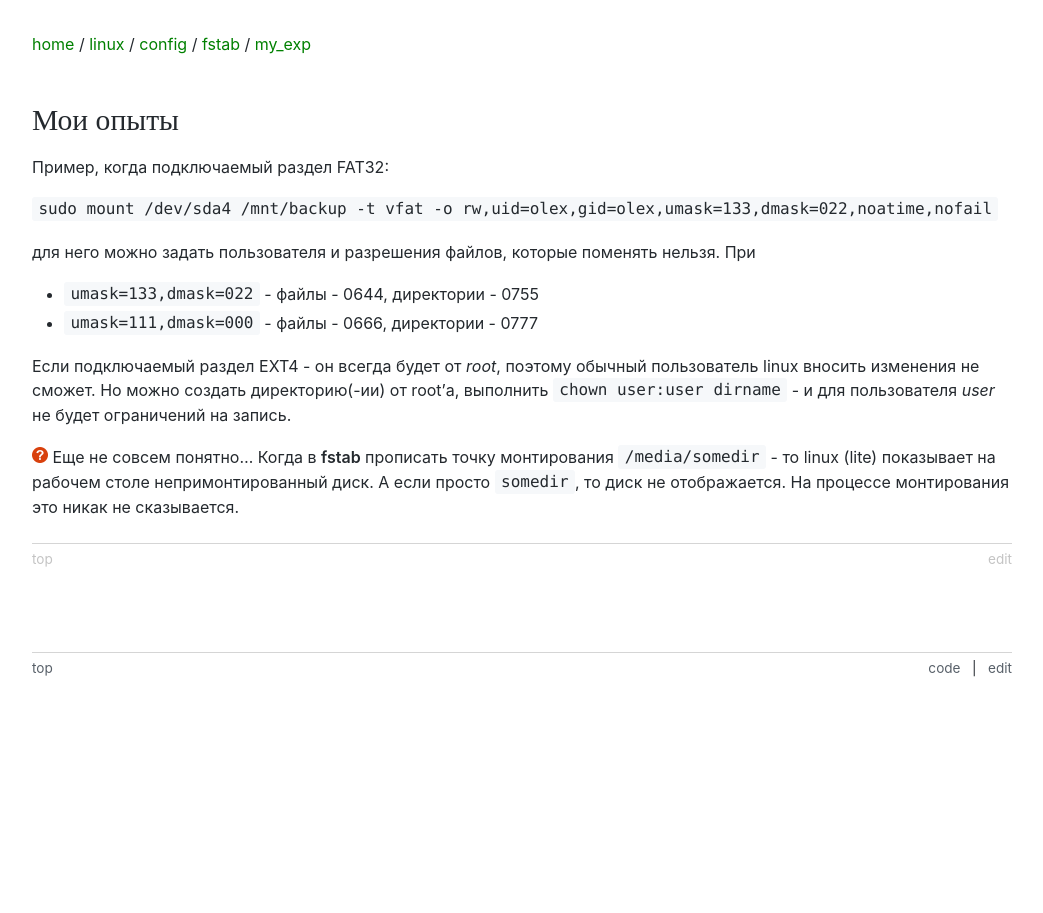
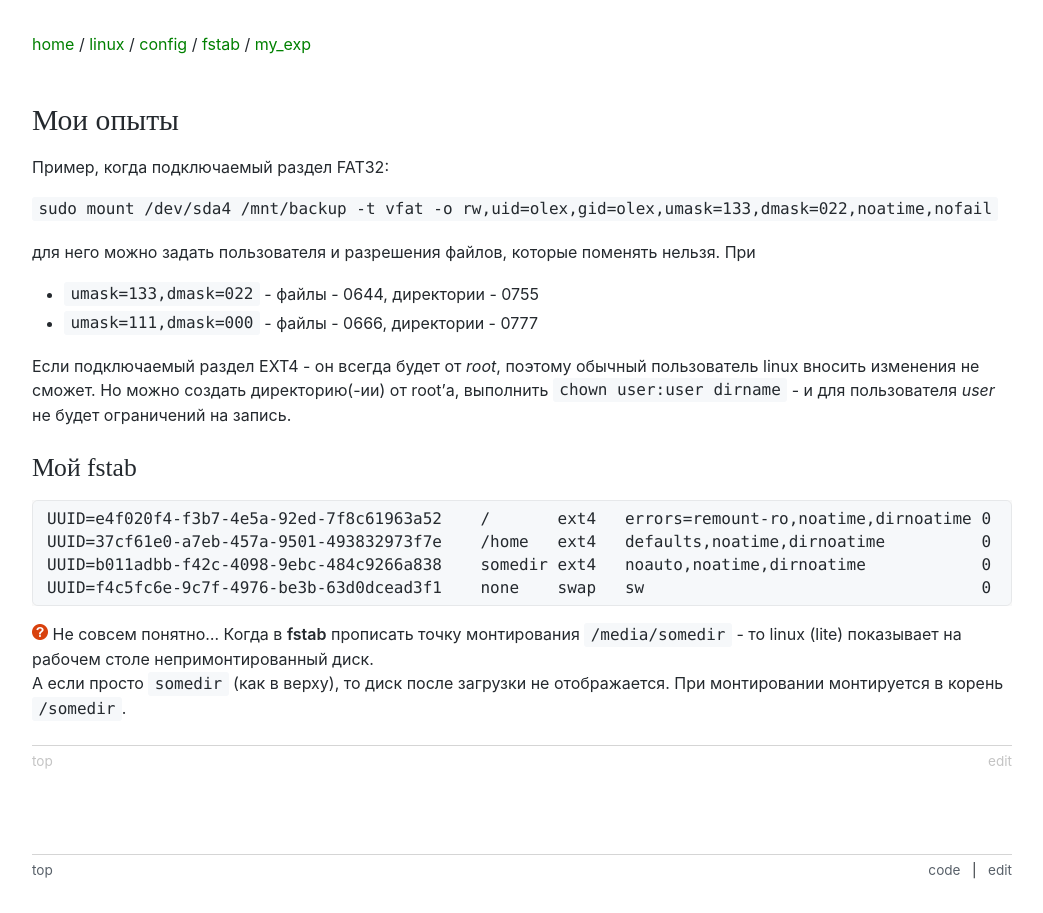
Before and after one commit to olexsyn/ITNote, a Jekyll site: the page built from linux/config/fstab/my_exp.md, in a window 1280 px wide. Shown: the whole page, without its empty margins (118-1161 px from the left). Built offline with Jekyll 4.4.1, drawn with Linux system fonts in a browser that asks for light colours; some web fonts are replaced; our own code applies the rules of GitHub Pages for plain Markdown files.

Commit message:
Update my_exp.md

````diff
--- a/linux/config/fstab/my_exp.md
+++ b/linux/config/fstab/my_exp.md
@@ -12,7 +12,15 @@
 Если подключаемый раздел EXT4 - он всегда будет от _root_, поэтому обычный пользователь linux вносить изменения не сможет.
 Но можно создать директорию(-ии) от root'а, выполнить `chown user:user dirname` - и для пользователя _user_ не будет ограничений на запись.
 
-![?](/i/qu.png) Еще не совсем понятно... Когда в **fstab** прописать точку монтирования `/media/somedir` - то linux (lite) показывает на рабочем столе непримонтированный диск.
-А если просто `somedir`, то диск не отображается. На процессе монтирования это никак не сказывается.
+### Мой fstab
+
+```
+UUID=e4f020f4-f3b7-4e5a-92ed-7f8c61963a52    /       ext4   errors=remount-ro,noatime,dirnoatime 0       1
+UUID=37cf61e0-a7eb-457a-9501-493832973f7e    /home   ext4   defaults,noatime,dirnoatime          0       2
+UUID=b011adbb-f42c-4098-9ebc-484c9266a838    somedir ext4   noauto,noatime,dirnoatime            0       2
+UUID=f4c5fc6e-9c7f-4976-be3b-63d0dcead3f1    none    swap   sw                                   0       0
+```
+![?](/i/qu.png) Не совсем понятно... Когда в **fstab** прописать точку монтирования `/media/somedir` - то linux (lite) показывает на рабочем столе непримонтированный диск.
+А если просто `somedir` (как в верху), то диск после загрузки не отображается. При монтировании монтируется в корень `/somedir`.
 
 {% include f.htm f="my_exp.md" %}
````
